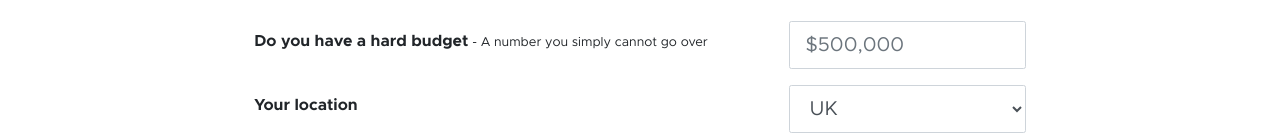
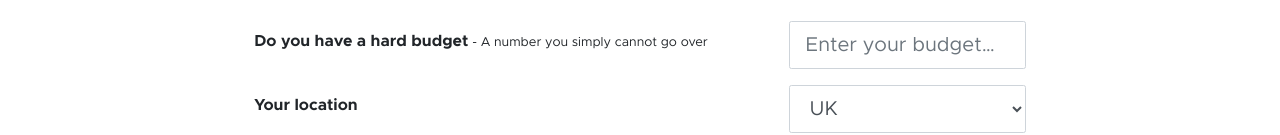
Before and after one commit to the-jbutler/boat-finder-static-content, a website: page key-questions.html in a window 1280 px wide. Shown: the part 259-394 px from the top of the page. Drawn offline with nearby package versions, Linux system fonts and the light colour scheme; files whose address does not match are found by name.

Commit message:
Fix Placeholder In money Question

```diff
--- a/key-questions.html
+++ b/key-questions.html
@@ -64,7 +64,7 @@
 							<label for="budget"><strong>Do you have a hard budget</strong><small class="d-block d-md-inline"><span class="d-none d-md-inline"> - </span>A number you simply cannot go over</small></label>
 						</div>
 						<div class="col-12 col-sm-6 col-md-4">
-							<input type="text" id="budget" name="budget" class="form-control form-control-lg" placeholder="$500,000" />
+							<input type="text" id="budget" name="budget" class="form-control form-control-lg" placeholder="Enter your budget&hellip;" />
 						</div>
 					</div>
 					<div class="form-group row justify-content-between align-items-center">
```
